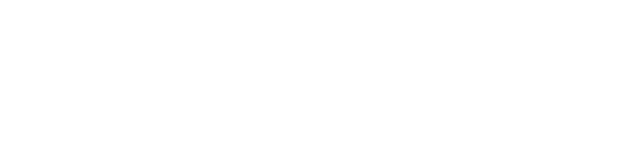
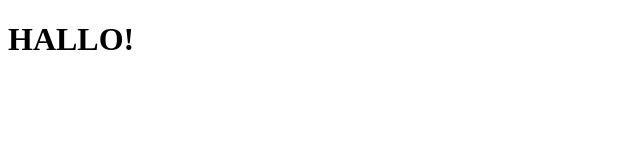
Before and after one commit to priscilauchoa/dev-course, a plain HTML site: page index.html in a window 1280 px wide. Shown: the whole page, without its empty margins (0-640 px from the left). Drawn offline with Linux system fonts and the light colour scheme.

Commit message:
second commitr

```diff
--- a/index.html
+++ b/index.html
@@ -6,6 +6,6 @@
     <title>Document</title>
 </head>
 <body>
-
+    <div><h1>HALLO!</h1></div>
 </body>
 </html>
```
